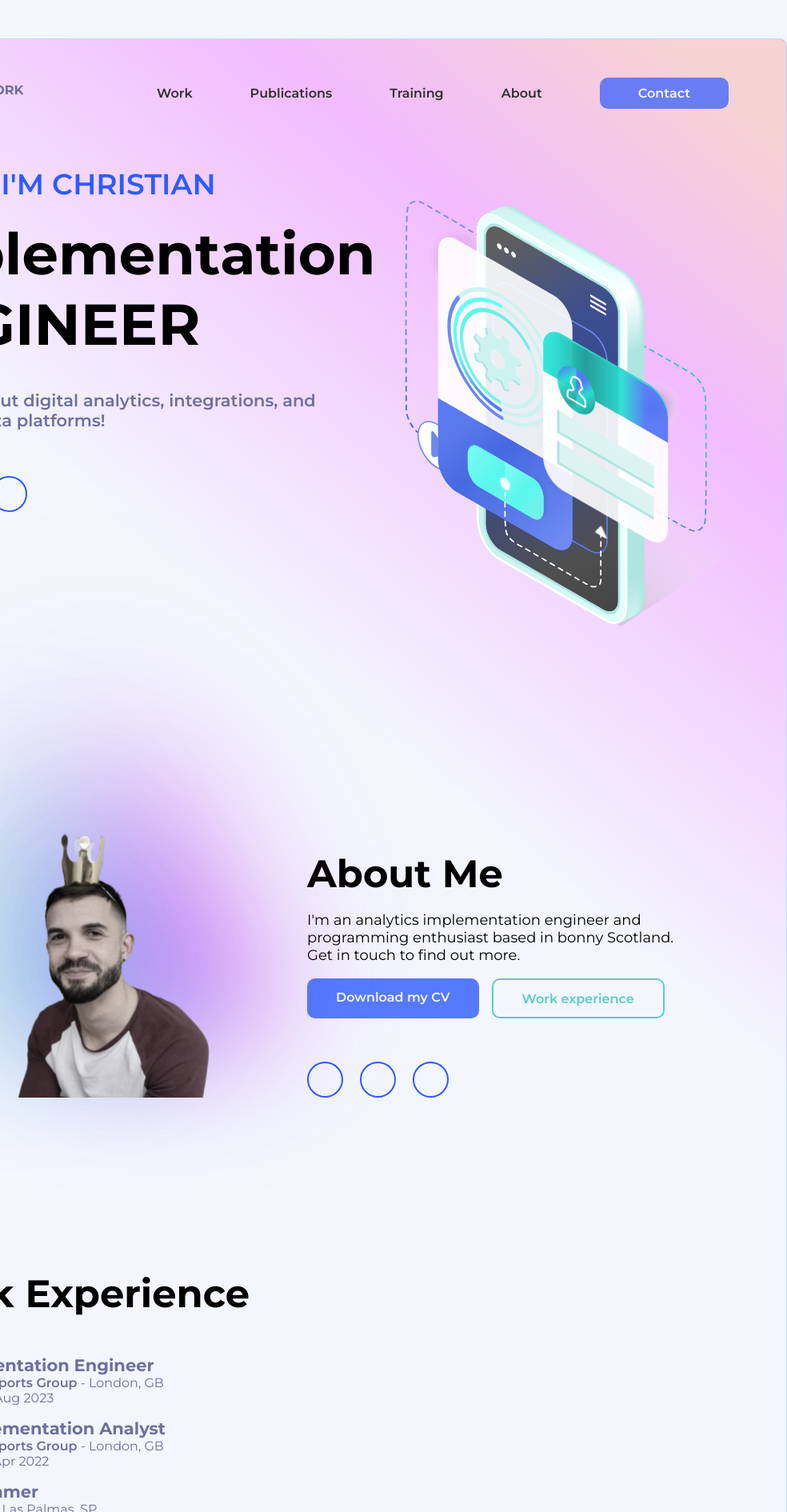
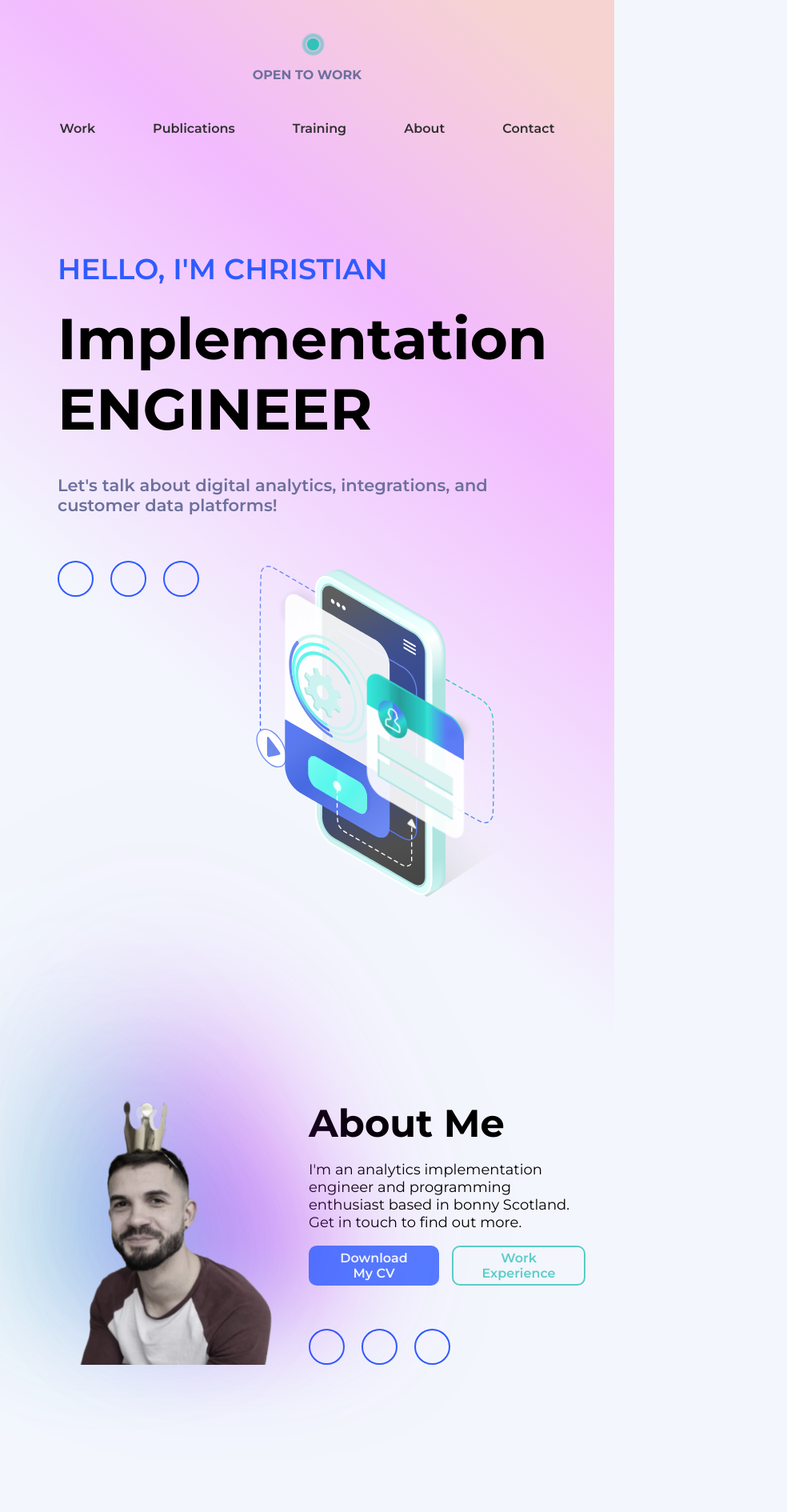
Before and after one commit to crlarrea/crlarrea.github.io, a React (Vite) app: page / in a window 768 px wide. Shown: the top 1890 px of the page at 80% size, 984 px wide, since content can reach past the window. Built offline with nearby package versions, Linux system fonts and the light colour scheme; some icons are missing.

Commit message:
add tablet styling

```diff
--- a/src/Mobile.scss
+++ b/src/Mobile.scss
@@ -1,5 +1,5 @@
 // Mobile
-@media screen and (max-width: 600px) {
+@media only screen and (min-device-width: 220px) and (max-device-width: 767px) {
   html {
     padding: 0;
   }
--- /dev/null
+++ b/src/Tablet.scss
@@ -0,0 +1,139 @@
+// Tablet
+@media only screen and (min-device-width: 768px) and (max-device-width: 1024px) {
+  html {
+    padding: 0;
+  }
+  body {
+    width: 100vw;
+    border: none;
+  }
+  body,
+  footer {
+    border-radius: 0;
+  }
+
+  nav {
+    flex-flow: column nowrap;
+    align-items: center;
+    row-gap: $h;
+    margin:{
+        bottom: $xh;
+    }
+    ul {
+      li {
+        &:last-of-type {
+          a {
+            display: block;
+            padding: 0 0;
+            color: $heading;
+          }
+          background-color: transparent;
+          &:hover {
+            background-color: transparent;
+          }
+          &:last-of-type {
+            &:hover {
+              transform: scale(1.1);
+              a {
+                color: $primary;
+                background-color: transparent;
+              }
+            }
+          }
+        }
+      }
+    }
+  }
+
+  .open-to-work {
+    flex-flow: column nowrap;
+    align-items: center;
+    row-gap: $xxl;
+  }
+  .hero {
+    flex-flow: column nowrap;
+    article {
+      &:first-of-type {
+        p {
+          max-width: 40ch;
+        }
+      }
+      &:last-of-type {
+        align-items: flex-end;
+        div {
+          margin: {
+            top: -$xh;
+          }
+          div {
+            width: 350px;
+          }
+        }
+      }
+    }
+  }
+
+  .work {
+    flex-flow: column nowrap;
+    article{
+        &:last-of-type{
+            div{
+                div{
+                    width:350px;
+                }
+            }
+        }
+    }
+  }
+
+  .publications, .training {
+    article {
+      &:last-of-type {
+        span {
+          display: none;
+        }
+        div {
+          min-width: 280px;
+          padding: $h $xl;
+          box-shadow: none;
+        }
+        &:hover {
+          span {
+            display: none;
+          }
+        }
+      }
+    }
+  }
+
+  footer {
+    article {
+      flex: auto;
+
+      &:first-of-type {
+        flex: 1 1 66%;
+      }
+    }
+  }
+
+  .about {
+    margin: {
+      left: 0;
+      right: 0;
+    }
+
+    padding: {
+      left: $xxl;
+      right: $xxl;
+    }
+  }
+
+  .btn {
+    text: {
+      align: center;
+      transform: capitalize;
+    }
+    display: inline-flex;
+    justify-content: center;
+    align-items: center;
+  }
+}
--- a/src/index.css
+++ b/src/index.css
@@ -417,7 +417,7 @@ footer h2 {
   color: #f3f6fd;
 }
 footer article {
-  flex: 1 1 33%;
+  flex: 1 1 100%;
   display: flex;
 }
 footer article:first-of-type {
@@ -429,7 +429,6 @@ footer article:first-of-type form {
   display: flex;
   flex-flow: column nowrap;
   row-gap: 16px;
-  flex: 0 0 0.33;
 }
 footer article:first-of-type form input,
 footer article:first-of-type form textarea {
@@ -623,7 +622,100 @@ h4 {
     opacity: 0;
   }
 }
-@media screen and (max-width: 600px) {
+@media only screen and (min-device-width: 768px) and (max-device-width: 1024px) {
+  html {
+    padding: 0;
+  }
+  body {
+    width: 100vw;
+    border: none;
+  }
+  body,
+  footer {
+    border-radius: 0;
+  }
+  nav {
+    flex-flow: column nowrap;
+    align-items: center;
+    row-gap: 48px;
+    margin-bottom: 72px;
+  }
+  nav ul li:last-of-type {
+    background-color: transparent;
+  }
+  nav ul li:last-of-type a {
+    display: block;
+    padding: 0 0;
+    color: #303030;
+  }
+  nav ul li:last-of-type:hover {
+    background-color: transparent;
+  }
+  nav ul li:last-of-type:last-of-type:hover {
+    transform: scale(1.1);
+  }
+  nav ul li:last-of-type:last-of-type:hover a {
+    color: #2e5bff;
+    background-color: transparent;
+  }
+  .open-to-work {
+    flex-flow: column nowrap;
+    align-items: center;
+    row-gap: 36px;
+  }
+  .hero {
+    flex-flow: column nowrap;
+  }
+  .hero article:first-of-type p {
+    max-width: 40ch;
+  }
+  .hero article:last-of-type {
+    align-items: flex-end;
+  }
+  .hero article:last-of-type div {
+    margin-top: -72px;
+  }
+  .hero article:last-of-type div div {
+    width: 350px;
+  }
+  .work {
+    flex-flow: column nowrap;
+  }
+  .work article:last-of-type div div {
+    width: 350px;
+  }
+  .publications article:last-of-type span, .training article:last-of-type span {
+    display: none;
+  }
+  .publications article:last-of-type div, .training article:last-of-type div {
+    min-width: 280px;
+    padding: 48px 21px;
+    box-shadow: none;
+  }
+  .publications article:last-of-type:hover span, .training article:last-of-type:hover span {
+    display: none;
+  }
+  footer article {
+    flex: auto;
+  }
+  footer article:first-of-type {
+    flex: 1 1 66%;
+  }
+  .about {
+    margin-left: 0;
+    margin-right: 0;
+    padding-left: 36px;
+    padding-right: 36px;
+  }
+  .btn {
+    text-align: center;
+    text-transform: capitalize;
+    display: inline-flex;
+    justify-content: center;
+    align-items: center;
+  }
+}
+@media only screen and (min-device-width: 220px) and (max-device-width: 767px) {
   html {
     padding: 0;
   }
--- a/src/index.scss
+++ b/src/index.scss
@@ -491,7 +491,7 @@ footer {
     color: $background;
   }
   article {
-    flex: 1 1 33%;
+    flex: 1 1 100%;
     display: flex;
     &:first-of-type {
       flex-flow: column nowrap;
@@ -501,7 +501,6 @@ footer {
         display: flex;
         flex-flow: column nowrap;
         row-gap: $m;
-        flex: 0 0 0.33;
         input,
         textarea {
           outline: none;
@@ -725,4 +724,5 @@ h4 {
   }
 }
 
-@import 'Mobile.scss'
+@import 'Tablet.scss';
+@import 'Mobile.scss';
```
Also changed, not shown: 1 other file (tests, documents, lock files or other folders).
